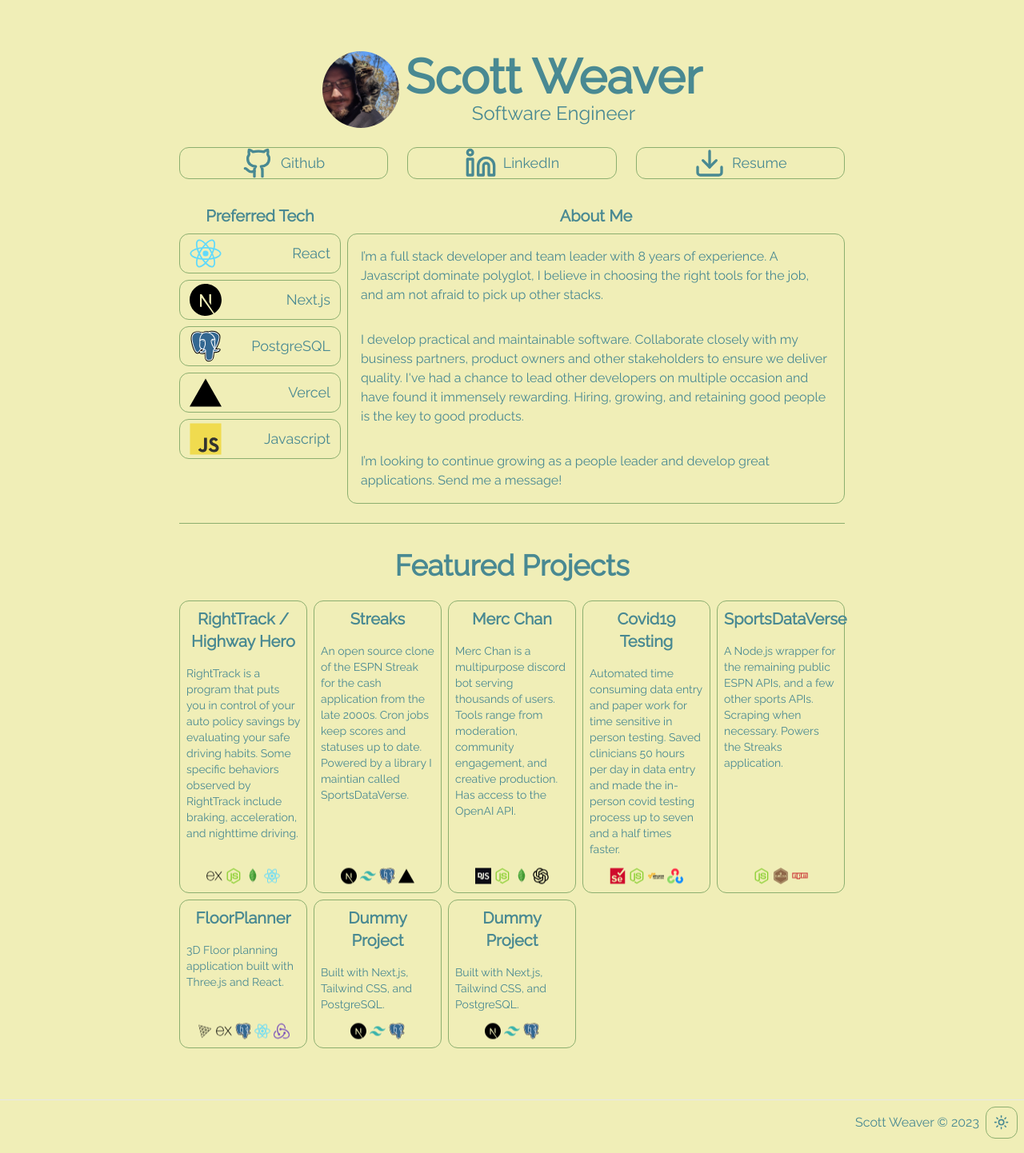
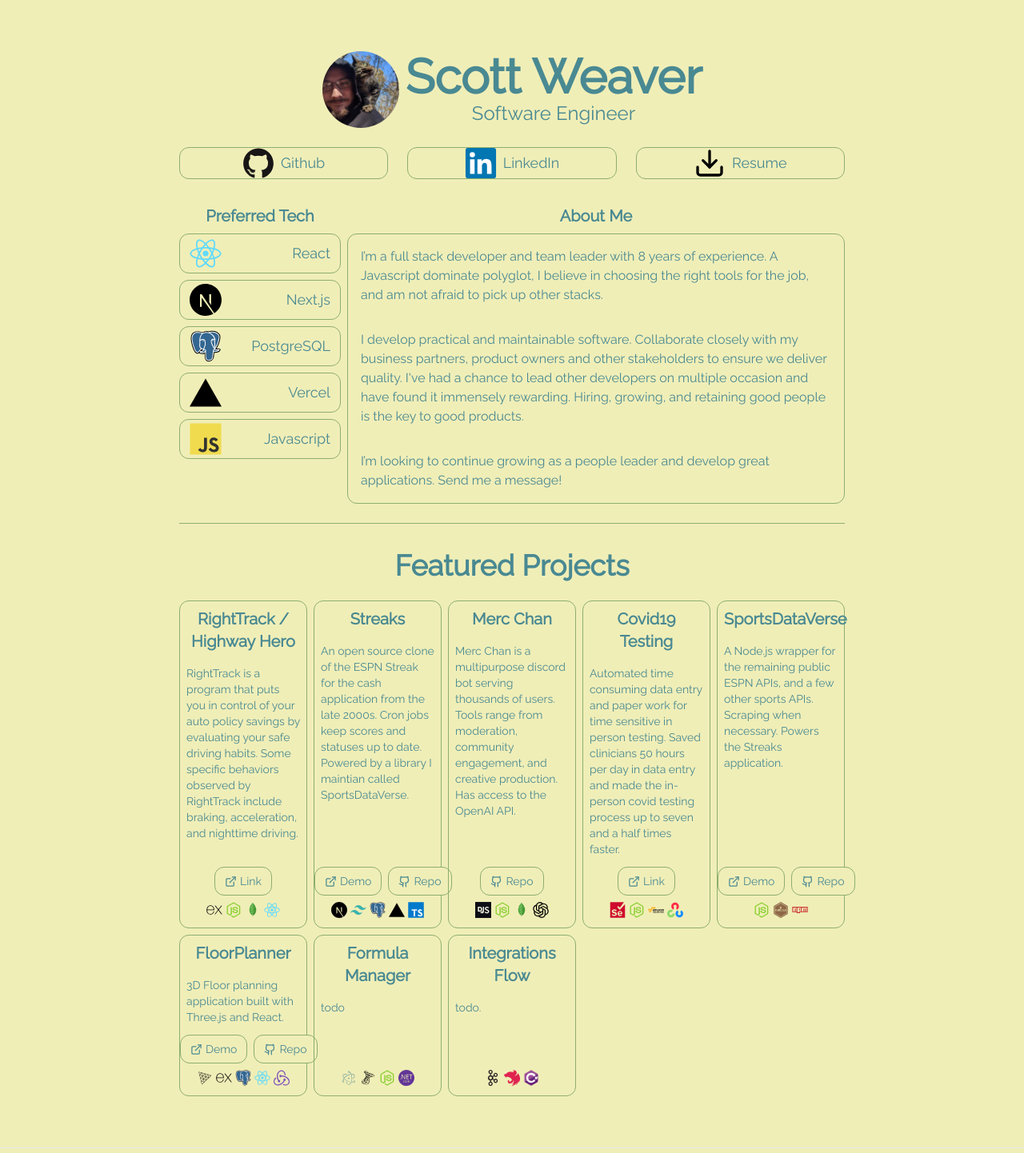
Before and after one commit to unmonk/weaverscott, a Next.js app: page / in a window 1280 px wide. Shown: the top 1442 px of the page at 80% size. Built offline with nearby package versions, Linux system fonts and the light colour scheme.

Commit message:
added links to projects

```diff
--- a/app/layout.tsx
+++ b/app/layout.tsx
@@ -11,7 +11,7 @@
 
 export const metadata = {
   title: "Scott Weaver",
-  description: "Generated by create next app",
+  description: "Software Engineer | Manager | Cat Dad",
 };
 
 export default function RootLayout({
--- a/components/project.tsx
+++ b/components/project.tsx
@@ -1,19 +1,24 @@
 import { FC } from "react";
 import Image from "next/image";
 import { projects, TechList } from "@/lib/consts";
+import { GithubIcon, ExternalLinkIcon } from "lucide-react";
 
 import { cn } from "@/lib/utils";
+import { Button } from "./ui/button";
 
 interface ProjectProps {
   project: {
     name: string;
     description: string;
     techStack: string[];
+    demo: string | null;
+    repo: string | null;
+    external: string | null;
   };
 }
 
 const Project: FC<ProjectProps> = ({
-  project: { name, description, techStack },
+  project: { name, description, techStack, demo, repo, external },
 }) => {
   return (
     <div className="border rounded-xl col-span-1 flex flex-col">
@@ -24,6 +29,32 @@
         <p className="text-sm text-start text-muted-foreground p-2">
           {description}
         </p>
+      </div>
+      <div className="flex flex-row gap-2 py-1 justify-evenly">
+        {demo && (
+          <Button variant="outline" size="sm" className="rounded-xl" asChild>
+            <a href={demo} target="_blank" rel="noopener noreferrer">
+              <ExternalLinkIcon size={15} className="mr-1" />
+              Demo
+            </a>
+          </Button>
+        )}
+        {external && (
+          <Button variant="outline" size="sm" className="rounded-xl" asChild>
+            <a href={external} target="_blank" rel="noopener noreferrer">
+              <ExternalLinkIcon size={15} className="mr-1" />
+              Link
+            </a>
+          </Button>
+        )}
+        {repo && (
+          <Button variant="outline" size="sm" className="rounded-xl" asChild>
+            <a href={repo} target="_blank" rel="noopener noreferrer">
+              <GithubIcon size={15} className="mr-1" />
+              Repo
+            </a>
+          </Button>
+        )}
       </div>
       <div>
         <div className="flex flex-row gap-1 flex-wrap justify-center items-center w-full p-2">
--- a/components/socials.tsx
+++ b/components/socials.tsx
@@ -1,6 +1,7 @@
 import { FC } from "react";
 import { GithubIcon, LinkedinIcon, DownloadIcon } from "lucide-react";
 import { Button } from "@/components/ui/button";
+import Image from "next/image";
 
 interface SocialsProps {}
 
@@ -13,7 +14,13 @@
           target="_blank"
           rel="noopener noreferrer"
         >
-          <GithubIcon className="mr-2 h-10 w-10" />
+          <Image
+            src="/icons/github-original.svg"
+            alt="Github"
+            width={40}
+            height={40}
+            className="mr-2 h-10 w-10"
+          />
           <span className="text-lg">Github</span>
         </a>
       </Button>
@@ -24,14 +31,20 @@
           target="_blank"
           rel="noopener noreferrer"
         >
-          <LinkedinIcon className="mr-2 h-10 w-10" />
+          <Image
+            src="/icons/linkedin-original.svg"
+            alt="LinkedIn"
+            width={40}
+            height={40}
+            className="mr-2 h-10 w-10"
+          />
           <span className="text-lg">LinkedIn</span>
         </a>
       </Button>
 
       <Button variant="outline" className="rounded-xl  p-1" asChild>
         <a href="/ScottWeaverResume.pdf" download>
-          <DownloadIcon className="mr-2 h-10 w-10" />
+          <DownloadIcon className="mr-2 h-10 w-10" color="black" />
           <span className="text-lg">Resume</span>
         </a>
       </Button>
--- a/lib/consts.ts
+++ b/lib/consts.ts
@@ -99,6 +99,18 @@
     name: "Mocha",
     icon: "/icons/mocha-plain.svg",
   },
+  {
+    name: "Nest.js",
+    icon: "/icons/nestjs-plain.svg",
+  },
+  {
+    name: "C#",
+    icon: "/icons/csharp-original.svg",
+  },
+  {
+    name: "MSSQL",
+    icon: "/icons/microsoftsqlserver-plain.svg",
+  },
 ];
 
 export const aboutMeParagraphs = [
@@ -124,15 +136,25 @@
       "RightTrack is a program that puts you in control of your auto policy savings by evaluating your safe driving habits. Some specific behaviors observed by RightTrack include braking, acceleration, and nighttime driving.",
     techStack: ["Express", "Node.js", "MongoDB", "React"],
     image: "/yoshi.png",
-    link: "",
+    demo: null,
+    repo: null,
+    external: "https://www.libertymutual.com/righttrack",
   },
   {
     name: "Streaks",
     description:
       "An open source clone of the ESPN Streak for the cash application from the late 2000s. Cron jobs keep scores and statuses up to date. Powered by a library I maintian called SportsDataVerse.",
-    techStack: ["Next.js", "Tailwind CSS", "PostgreSQL", "Vercel"],
+    techStack: [
+      "Next.js",
+      "Tailwind CSS",
+      "PostgreSQL",
+      "Vercel",
+      "Typescript",
+    ],
     image: "/yoshi.png",
-    link: "",
+    demo: "https://mercstreaks.vercel.app/",
+    repo: "https://github.com/unmonk/mercstreaks",
+    external: null,
   },
   {
     name: "Merc Chan",
@@ -140,7 +162,9 @@
       "Merc Chan is a multipurpose discord bot serving thousands of users. Tools range from moderation, community engagement, and creative production. Has access to the OpenAI API.",
     techStack: ["Discord.js", "Node.js", "MongoDB", "OpenAI"],
     image: "/yoshi.png",
-    link: "",
+    demo: null,
+    repo: "https://github.com/MercsClan/mercchan",
+    external: null,
   },
   {
     name: "Covid19 Testing",
@@ -148,7 +172,10 @@
       "Automated time consuming data entry and paper work for time sensitive in person testing. Saved clinicians 50 hours per day in data entry and made the in-person covid testing process up to seven and a half times faster.",
     techStack: ["Selenium", "Node.js", "AWS", "OpenCV"],
     image: "/yoshi.png",
-    link: "",
+    demo: null,
+    repo: null,
+    external:
+      "https://www.prnewswire.com/news-releases/olives-ai-workforce-to-revolutionize-covid-19-testing-at-tufts-medical-center-301139423.html",
   },
   {
     name: "SportsDataVerse",
@@ -157,26 +184,35 @@
     techStack: ["Node.js", "Mocha", "NPM"],
     image: "/yoshi.png",
     link: "https://www.npmjs.com/package/sportsdataverse",
+    demo: "https://js.sportsdataverse.org/",
+    repo: "https://github.com/sportsdataverse/sportsdataverse-js",
+    external: null,
   },
   {
     name: "FloorPlanner",
     description: "3D Floor planning application built with Three.js and React.",
     techStack: ["Three.js", "Express", "PostgreSQL", "React", "Redux"],
     image: "/yoshi.png",
-    link: "",
+    demo: "https://capstone-production-e9d2.up.railway.app/",
+    repo: "https://github.com/StonefortSolutions/capstone",
+    external: null,
   },
   {
-    name: "Dummy Project",
-    description: "Built with Next.js, Tailwind CSS, and PostgreSQL.",
-    techStack: ["Next.js", "Tailwind CSS", "PostgreSQL"],
+    name: "Formula Manager",
+    description: "todo",
+    techStack: ["Electron", "MSSQL", "Node.js", "DotNet Core"],
     image: "/yoshi.png",
-    link: "",
+    demo: null,
+    repo: null,
+    external: null,
   },
   {
-    name: "Dummy Project",
-    description: "Built with Next.js, Tailwind CSS, and PostgreSQL.",
-    techStack: ["Next.js", "Tailwind CSS", "PostgreSQL"],
+    name: "Integrations Flow",
+    description: "todo.",
+    techStack: ["Kafka", "Nest.js", "C#"],
     image: "/yoshi.png",
-    link: "",
+    demo: null,
+    repo: null,
+    external: null,
   },
 ];
```
Also changed, not shown: public/icons/csharp-original.svg (added).
